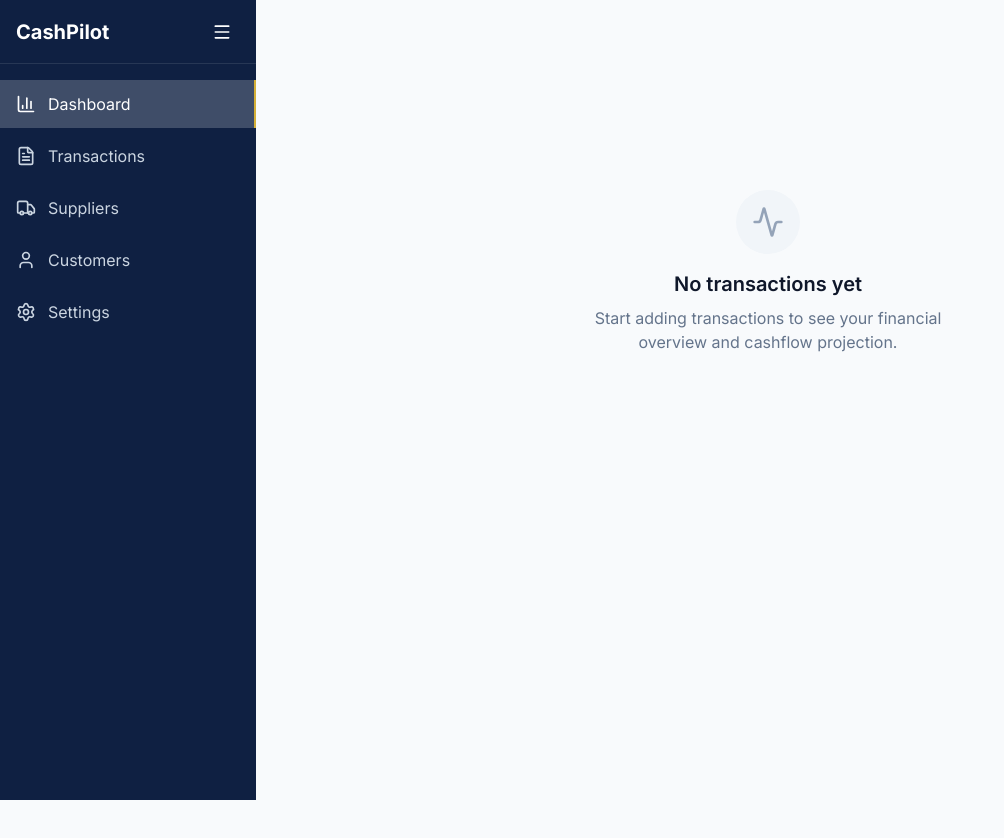
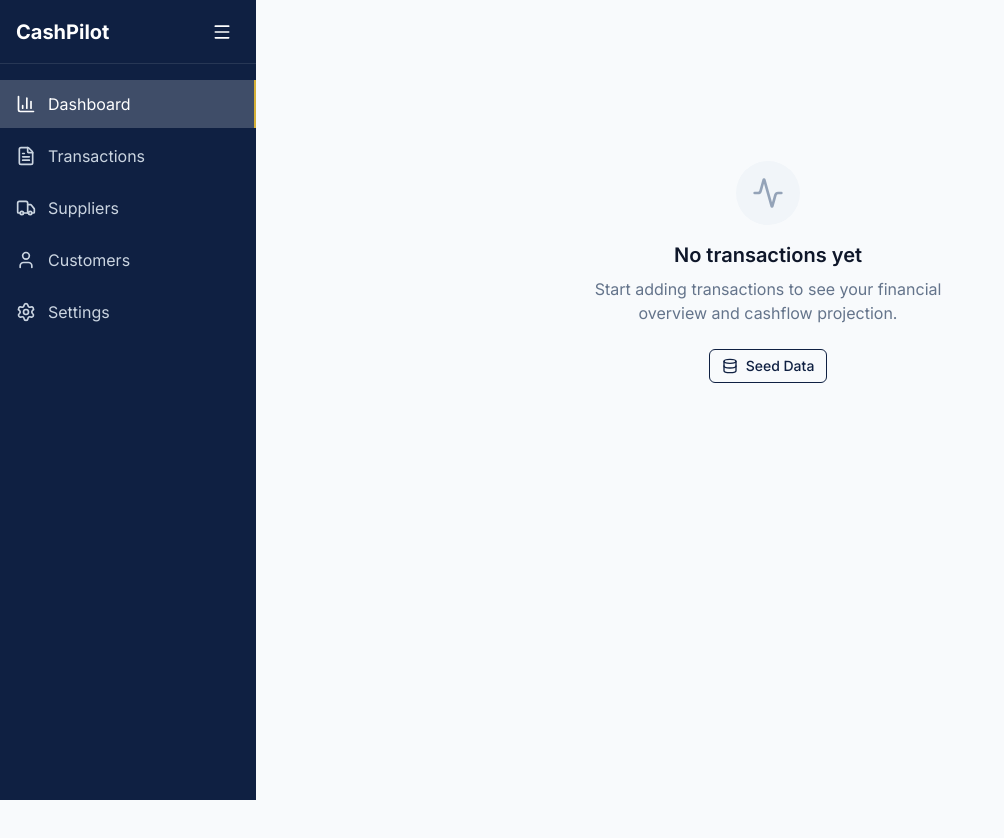
Before and after one commit to petchnattkit/cashpilot, a React (Vite) app: page / in a window 1280 px wide. Shown: the top 838 px of the page, without its empty margins (0-1004 px from the left). Built offline with nearby package versions, Linux system fonts and the light colour scheme; no server answers; the database is empty.

Commit message:
feat: Add Seed Data button for development (#37)
* feat: Add Seed Data button for development

* fix(test): mock useQueryClient in DashboardPage tests

```diff
--- /dev/null
+++ b/src/components/dev/SeedDataButton.tsx
@@ -0,0 +1,202 @@
+import { useState } from 'react';
+import { useQueryClient } from '@tanstack/react-query';
+import { Database, Loader2 } from 'lucide-react';
+import { Button } from '../ui/Button';
+import { supplierService } from '../../services/supplierService';
+import { customerService } from '../../services/customerService';
+import { transactionService } from '../../services/transactionService';
+import type { TransactionStatus } from '../../types/database';
+
+export const SeedDataButton = () => {
+  const [isLoading, setIsLoading] = useState(false);
+  const queryClient = useQueryClient();
+
+  const handleSeed = async () => {
+    if (!confirm('This will create sample data. Are you sure?')) {
+      return;
+    }
+
+    setIsLoading(true);
+    try {
+      // 1. Create Suppliers
+      const suppliers = [
+        {
+          name: 'TechParts Inc',
+          payment_terms: 30,
+          dpo: 10,
+          phone: '555-0101',
+          address: '123 Tech Blvd, Silicon Valley, CA',
+          risk_score: null,
+        },
+        {
+          name: 'Global Logistics',
+          payment_terms: 45,
+          dpo: 40,
+          phone: '555-0102',
+          address: '456 Shipping Lane, Miami, FL',
+          risk_score: null,
+        },
+        {
+          name: 'Office Supplies Co',
+          payment_terms: 15,
+          dpo: 12,
+          phone: '555-0103',
+          address: '789 Paper St, Scranton, PA',
+          risk_score: null,
+        },
+        {
+          name: 'Raw Materials Ltd',
+          payment_terms: 60,
+          dpo: 55,
+          phone: '555-0104',
+          address: '321 Mining Rd, Denver, CO',
+          risk_score: null,
+        },
+        {
+          name: 'Service Corp',
+          payment_terms: 30,
+          dpo: 25,
+          phone: '555-0105',
+          address: '654 Service Way, Austin, TX',
+          risk_score: null,
+        },
+      ];
+
+      const createdSuppliers = await Promise.all(suppliers.map((s) => supplierService.create(s)));
+
+      // 2. Create Customers
+      const customers = [
+        {
+          name: 'Retail Giant',
+          payment_terms: 60,
+          dso: 55,
+          phone: '555-0201',
+          address: '100 Mall Drive, New York, NY',
+          risk_score: null,
+        },
+        {
+          name: 'Small Shop',
+          payment_terms: 15,
+          dso: 10,
+          phone: '555-0202',
+          address: '200 Main St, Smallville, KS',
+          risk_score: null,
+        },
+        {
+          name: 'Online Store',
+          payment_terms: 30,
+          dso: 25,
+          phone: '555-0203',
+          address: '300 Web Way, Seattle, WA',
+          risk_score: null,
+        },
+        {
+          name: 'Distributor A',
+          payment_terms: 45,
+          dso: 40,
+          phone: '555-0204',
+          address: '400 Warehouse Blvd, Chicago, IL',
+          risk_score: null,
+        },
+        {
+          name: 'Local Market',
+          payment_terms: 7,
+          dso: 5,
+          phone: '555-0205',
+          address: '500 Fresh Lane, Portland, OR',
+          risk_score: null,
+        },
+      ];
+
+      const createdCustomers = await Promise.all(customers.map((c) => customerService.create(c)));
+
+      // 3. Create Transactions
+      const statuses: TransactionStatus[] = ['completed', 'pending', 'pending']; // bias towards pending
+      const categories = ['Inventory', 'Services', 'Logistics', 'Rent', 'Utilities'];
+      const labels = [
+        'Monthly Order',
+        'Urgent Restock',
+        'Quarterly Service',
+        'Consulting Fee',
+        'Shipping Charge',
+      ];
+
+      const transactions = [];
+      const today = new Date();
+
+      // Helper to generate random date within last 3 months or next 1 month
+      const getRandomDate = (offsetDays: number) => {
+        const date = new Date(today);
+        date.setDate(today.getDate() + offsetDays);
+        return date.toISOString().split('T')[0];
+      };
+
+      for (let i = 0; i < 20; i++) {
+        const isCashIn = Math.random() > 0.5;
+        const status = statuses[Math.floor(Math.random() * statuses.length)];
+        const amount = Math.floor(Math.random() * 10000) + 500;
+
+        // Random date between -90 and +30 days
+        const dateOffset = Math.floor(Math.random() * 120) - 90;
+        const date = getRandomDate(dateOffset);
+
+        if (isCashIn) {
+          const customer = createdCustomers[Math.floor(Math.random() * createdCustomers.length)];
+          transactions.push({
+            label: `Sales - ${customer.name}`,
+            customer_id: customer.id,
+            cash_in: amount,
+            cash_out: null,
+            date_in: date,
+            date_out: null,
+            status,
+            category: 'Sales',
+            sku: `SKU-${Math.floor(Math.random() * 1000)}`,
+            supplier_id: null,
+          });
+        } else {
+          const supplier = createdSuppliers[Math.floor(Math.random() * createdSuppliers.length)];
+          transactions.push({
+            label: `${labels[Math.floor(Math.random() * labels.length)]}`,
+            supplier_id: supplier.id,
+            cash_out: amount,
+            cash_in: null,
+            date_out: date,
+            date_in: null,
+            status,
+            category: categories[Math.floor(Math.random() * categories.length)],
+            sku: null,
+            customer_id: null,
+          });
+        }
+      }
+
+      await Promise.all(transactions.map((t) => transactionService.create(t)));
+
+      // Invalidate all queries
+      await queryClient.invalidateQueries({ queryKey: ['suppliers'] });
+      await queryClient.invalidateQueries({ queryKey: ['customers'] });
+      await queryClient.invalidateQueries({ queryKey: ['transactions'] });
+
+      alert('Seed data created successfully!');
+    } catch (error) {
+      console.error('Failed to seed data:', error);
+      alert('Failed to seed data. Check console for details.');
+    } finally {
+      setIsLoading(false);
+    }
+  };
+
+  return (
+    <Button
+      variant="secondary"
+      size="sm"
+      onClick={handleSeed}
+      disabled={isLoading}
+      className="flex items-center gap-2"
+    >
+      {isLoading ? <Loader2 className="w-4 h-4 animate-spin" /> : <Database className="w-4 h-4" />}
+      Seed Data
+    </Button>
+  );
+};
--- a/src/pages/DashboardPage.tsx
+++ b/src/pages/DashboardPage.tsx
@@ -3,6 +3,7 @@ import { useTransactions } from '../hooks/useTransactions';
 import { Card, CardContent, CardHeader, CardTitle } from '../components/ui/Card';
 import { LineChart } from '../components/ui/Chart';
 import { Wallet, TrendingUp, TrendingDown, Activity } from 'lucide-react';
+import { SeedDataButton } from '../components/dev/SeedDataButton';
 
 function DashboardPage() {
   const { data: transactions, isLoading } = useTransactions();
@@ -107,18 +108,22 @@ function DashboardPage() {
           <Activity className="w-8 h-8 text-neutral-400" />
         </div>
         <h2 className="text-xl font-semibold text-neutral-900 mb-2">No transactions yet</h2>
-        <p className="text-neutral-500 max-w-sm">
+        <p className="text-neutral-500 max-w-sm mb-6">
           Start adding transactions to see your financial overview and cashflow projection.
         </p>
+        <SeedDataButton />
       </div>
     );
   }
 
   return (
     <div className="space-y-6">
-      <div>
-        <h1 className="text-2xl font-bold text-neutral-900">Dashboard</h1>
-        <p className="text-neutral-500 mt-1">Financial overview and cashflow projection.</p>
+      <div className="flex flex-col sm:flex-row sm:items-center justify-between gap-4">
+        <div>
+          <h1 className="text-2xl font-bold text-neutral-900">Dashboard</h1>
+          <p className="text-neutral-500 mt-1">Financial overview and cashflow projection.</p>
+        </div>
+        <SeedDataButton />
       </div>
 
       {/* KPI Cards */}
```
Also changed, not shown: 2 other files (tests, documents, lock files or other folders).
